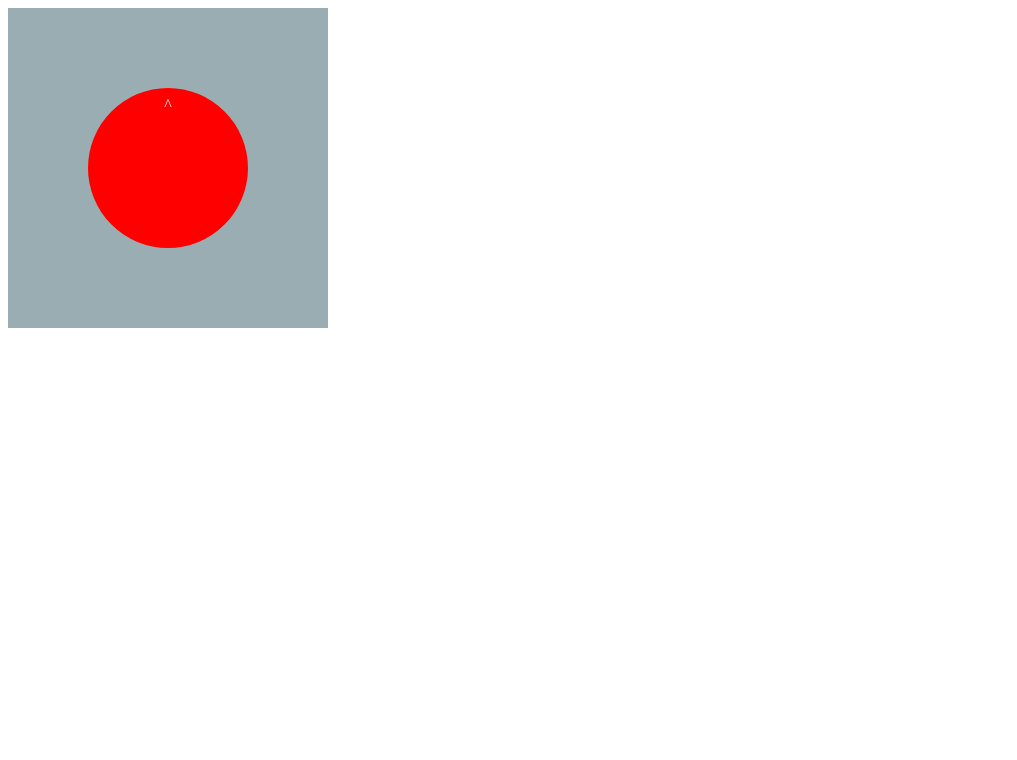
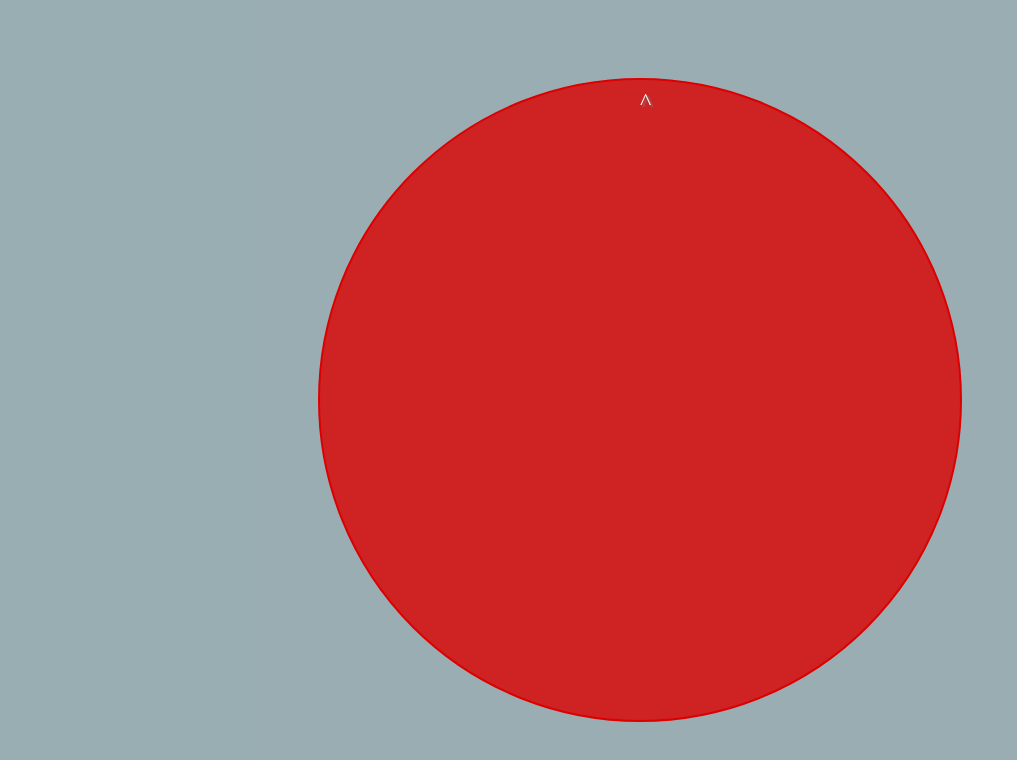
Before and after one commit to supercoffee/knobs-and-switches, a plain HTML site: page public/index.html in a window 1280 px wide. Shown: the whole page, without its empty margins (0-1017 px from the left). Drawn offline with Linux system fonts and the light colour scheme.

Commit message:
styling tweaks

```diff
--- a/public/css/app.css
+++ b/public/css/app.css
@@ -1,6 +1,11 @@
+html, body {
+    height: 100%;
+    margin: 0;
+    padding: 0;
+}
 .knob {
-    width: 320px;
-    height: 320px;
+    width: 100%;
+    height: 100%;
     background: rgba(52, 93, 103, 0.5);
     display: flex;
     align-items: center;
@@ -8,16 +13,20 @@
 
 .dial {
     width: 50%;
-    height: 50%;
+    padding-bottom: 50%;
     border-radius: 50%;
-    background: red;
-    /*transform: translate(50%, 50%);*/
+    border: 2px solid rgb(220, 0, 0);
+    background: rgba(220, 0, 0, 0.8);
     margin: auto;
+    position: relative;
 }
 
 .dial-indicator {
+    position: absolute;
+    left: 50%;
     color: white;
     text-align: center;
-    display: block;
     padding-top: 8px;
+    font-size: 1.5em;
+    text-shadow: 2px 2px 2px gray;
 }
```
